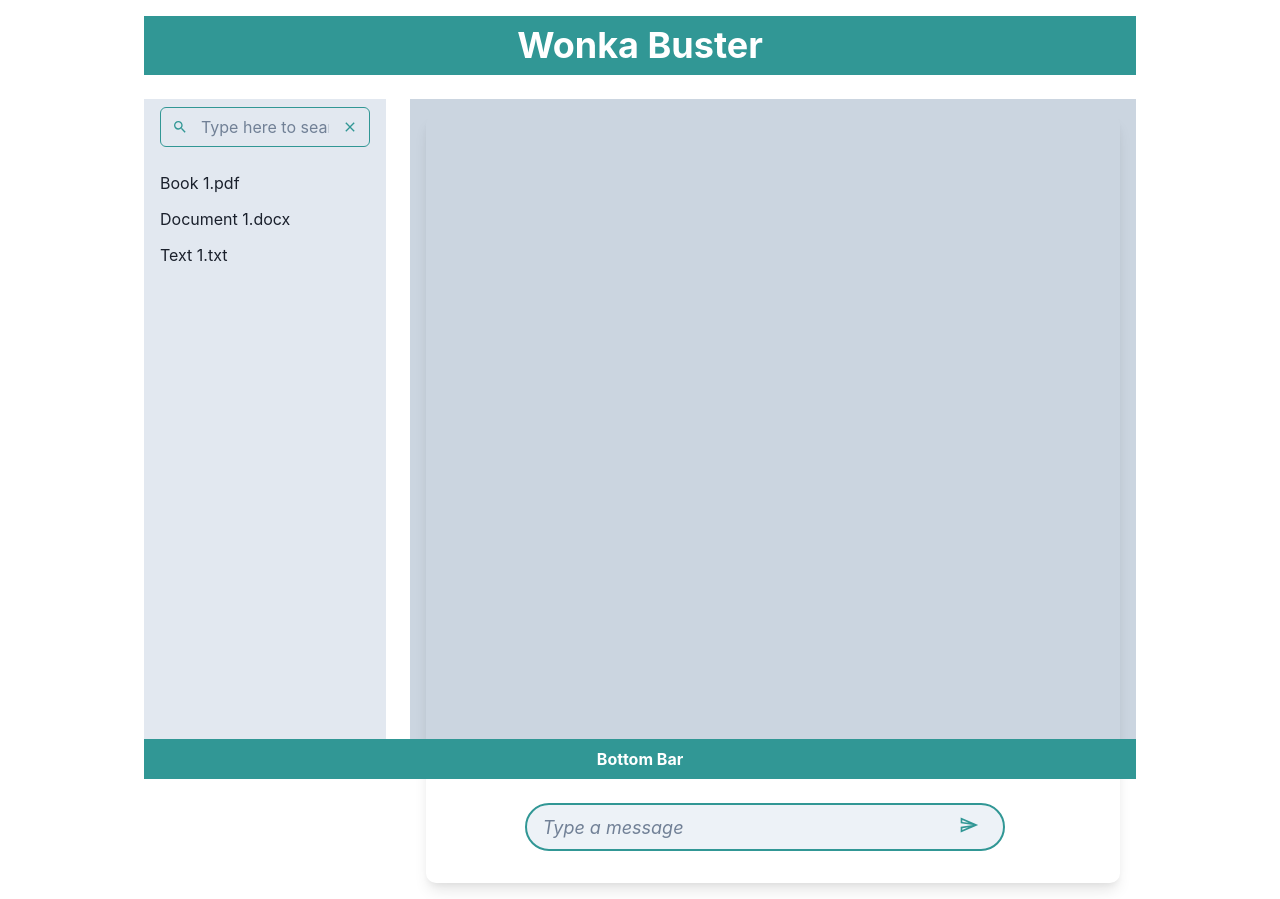
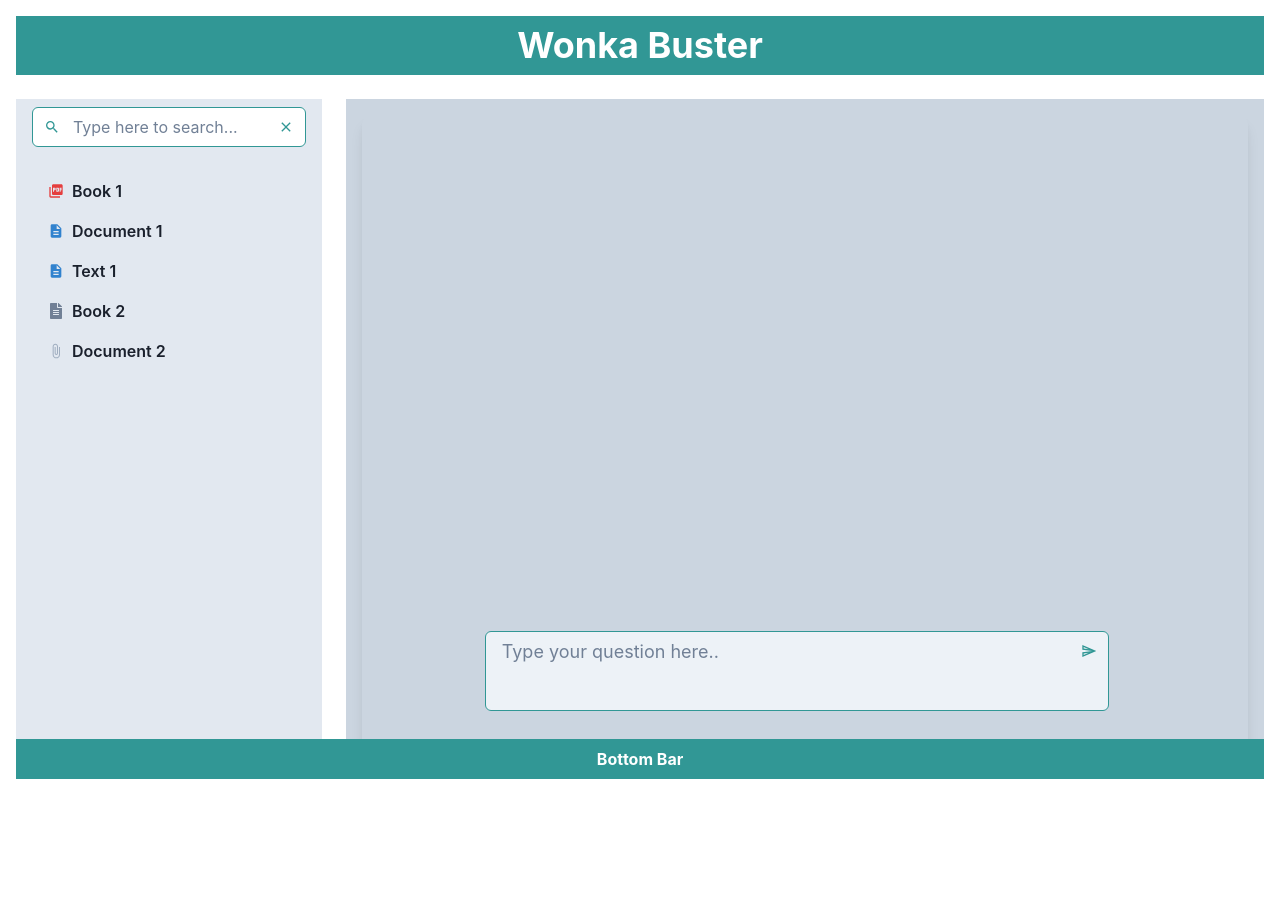
Before and after one commit to HPaulos/wonka-safe-sign, a React (Create React App) app: page / in a window 1280 px wide. After the commit the page ends 800 px from the top, so only its background shows below. Built offline with nearby package versions, Linux system fonts and the light colour scheme.

Commit message:
resolved bug displaying chat form below bottom nav bar

```diff
--- a/src/pages/chat.jsx
+++ b/src/pages/chat.jsx
@@ -1,13 +1,12 @@
 import React, { useState } from "react";
 import {
   Box,
-  Input,
-  Spacer,
   Button,
   VStack,
   Text,
   Flex,
   InputGroup,
+  Textarea,
   InputRightElement,
 } from "@chakra-ui/react";
 import { MdOutlineSend } from "react-icons/md";
@@ -40,7 +39,6 @@ function Chat() {
   };
 
   return (
-    <Flex direction="column" h="100vh">
     <Flex
       flex="1"
       direction="column"
@@ -48,6 +46,7 @@ function Chat() {
       borderRadius="10px"
       boxShadow="lg"
       overflow="hidden"
+      h="100%"
     >
       <Flex
         flex="1"
@@ -80,40 +79,24 @@ function Chat() {
         </Box>
         <Flex mt={4} mb={4} w="75%" mx="auto">
           <Box flex="1" mr={4}>
-              <InputGroup size="lg">
-                <Input
+            <InputGroup mb={3}>
+              <Textarea
+                placeholder="Type your question here.."
                 value={input}
                 onChange={(e) => setInput(e.target.value)}
-                  onKeyPress={(e) => {
-                    if (e.key === "Enter") {
-                      handleSend();
-                    }
-                  }}
-                  placeholder="Type a message"
-                  bg="gray.100" // Set background color
-                  focusBorderColor="teal.500"
                 borderColor="teal.500"
-                  borderWidth={2}
-                  fontSize="lg"
-                  borderRadius="full"
-                  _placeholder={{ color: "gray.500", fontStyle: "italic" }} // Adjust placeholder styling
-                  _hover={{ borderColor: "teal.300" }} // Change border color on hover
-                  _focus={{ borderColor: "teal.500", boxShadow: "outline" }} // Adjust focus styles
+                resize="none"
+                size="lg"
+                bg="gray.100"
+                h="auto"
               />
-                <InputRightElement width="4.5rem">
-                  <Button
-                    h="1.75rem"
-                    size="sm"
-                    onClick={handleSend}
-                    variant="unstyled"
-                  >
-                    <Icon as={MdOutlineSend} color="teal.500" boxSize={5} />
+              <InputRightElement>
+                <Button variant="ghost" onClick={handleSend}>
+                  <Icon as={MdOutlineSend} color="teal.500" />
                 </Button>
               </InputRightElement>
-              </InputGroup>{" "}
-              <Spacer mx={2} />
+            </InputGroup>
           </Box>
-          </Flex>
         </Flex>
       </Flex>
     </Flex>
--- a/src/pages/documents.jsx
+++ b/src/pages/documents.jsx
@@ -5,23 +5,38 @@ import {
   ListItem,
   Icon,
   Text,
-  VStack,
   InputGroup,
   InputRightElement,
   InputLeftElement,
   Container,
   Box,
   Button,
+  Tooltip,
 } from "@chakra-ui/react";
 import { MdSearch, MdClose } from "react-icons/md";
 import { useDebouncedCallback } from "use-debounce";
+import { MdDescription, MdPictureAsPdf, MdAttachFile } from "react-icons/md";
+import { Flex } from "@chakra-ui/react";
+import { FaFileAlt } from "react-icons/fa";
 
 const documents = [
-  { name: "Book 1.pdf" },
-  { name: "Document 1.docx" },
-  { name: "Text 1.txt" },
+  { name: "Book 1", type: "pdf", size: 2.5, date: "2021-01-01" },
+  { name: "Document 1", type: "docx", size: 1.5, date: "2021-01-02" },
+  { name: "Text 1", type: "docx", size: 1.5, date: "2021-01-03" },
+  { name: "Book 2", type: "txt", size: 2.5, date: "2021-01-04" },
+  { name: "Document 2", type: "excel", size: 1.5, date: "2021-01-05" },
   // Add more documents here
 ];
+
+const icons = {
+  docx: { icon: MdDescription, color: "blue.500" },
+  pdf: { icon: MdPictureAsPdf, color: "red.500" },
+  txt: { icon: FaFileAlt, color: "gray.500" },
+  default: {
+    icon: MdAttachFile,
+    color: "gray.400",
+  },
+};
 
 function Documents() {
   const [search, setSearch] = useState("");
@@ -63,6 +78,7 @@ function Documents() {
             value={inputValue}
             onChange={handleInputChange}
             borderColor="teal.500"
+            bg="white"
           />
           <InputRightElement>
             <Button variant="ghost" onClick={clearSearch}>
@@ -70,15 +86,30 @@ function Documents() {
             </Button>
           </InputRightElement>
         </InputGroup>
-        <List spacing={3}>
-          {filteredDocuments.map((document, index) => (
-            <ListItem key={index}>
-              <VStack spacing={1} align="start">
-                <Text>{document.name}</Text>
-              </VStack>
+        <List>
+          {filteredDocuments.map((doc) => (
+            <ListItem>
+              <Tooltip
+                label={doc.date}
+                aria-label="A tooltip"
+                placement="auto-end"
+                openDelay={1000}
+              >
+                <Button variant="ghost">
+                  <Flex align="center">
+                    <Icon
+                      as={icons[doc.type]?.icon || icons["default"].icon}
+                      color={icons[doc.type]?.color || icons["default"].color}
+                    />{" "}
+                    <Text ml={2} noOfLines={1}>
+                      {doc.name}
+                    </Text>
+                  </Flex>
+                </Button>
+              </Tooltip>
             </ListItem>
           ))}
-        </List>
+        </List>{" "}
       </Container>
     </Box>
   );
--- a/src/pages/home.jsx
+++ b/src/pages/home.jsx
@@ -5,7 +5,7 @@ import Chat from "./chat";
 
 function Home() {
   return (
-    <Container maxW="container.lg" p={4}>
+    <Container maxW="container.xl" p={4}>
       <Heading mb={6}>
         <Box
           bg="teal.500"
```
Lines whose indentation alone changed are shown as unchanged.
